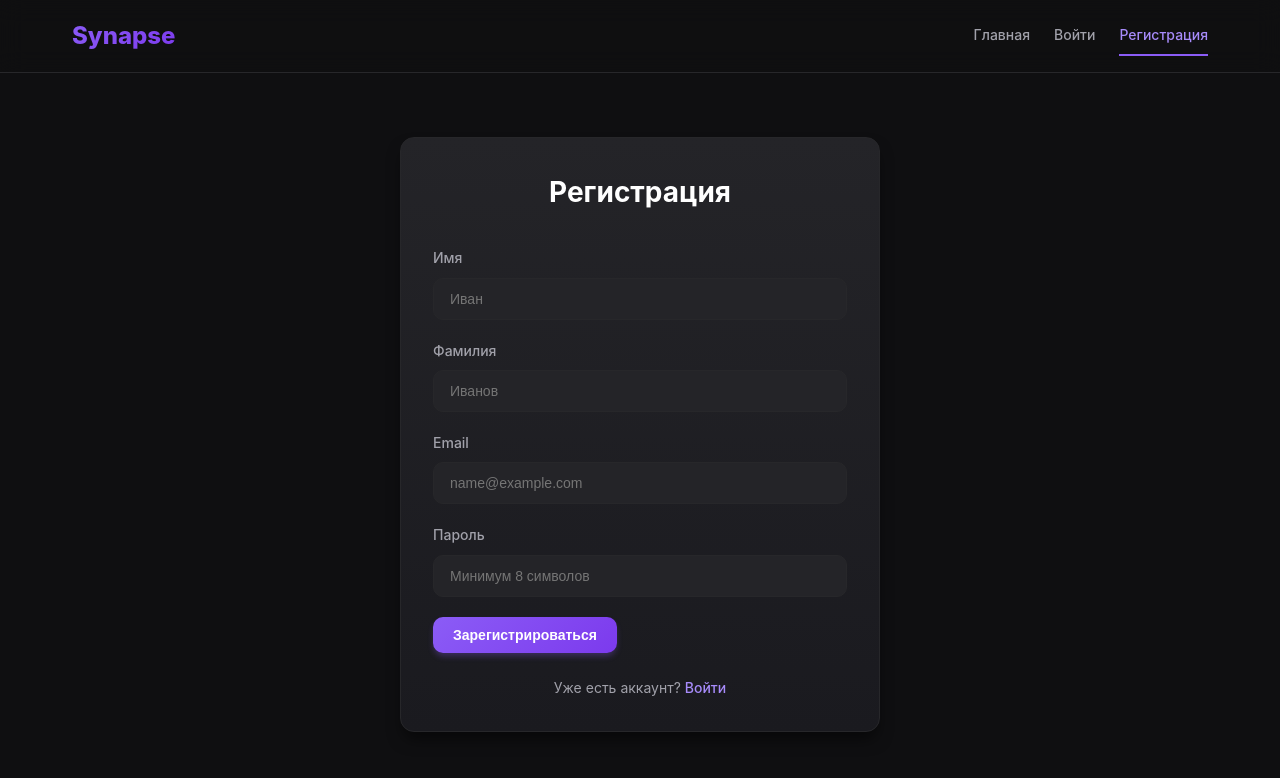
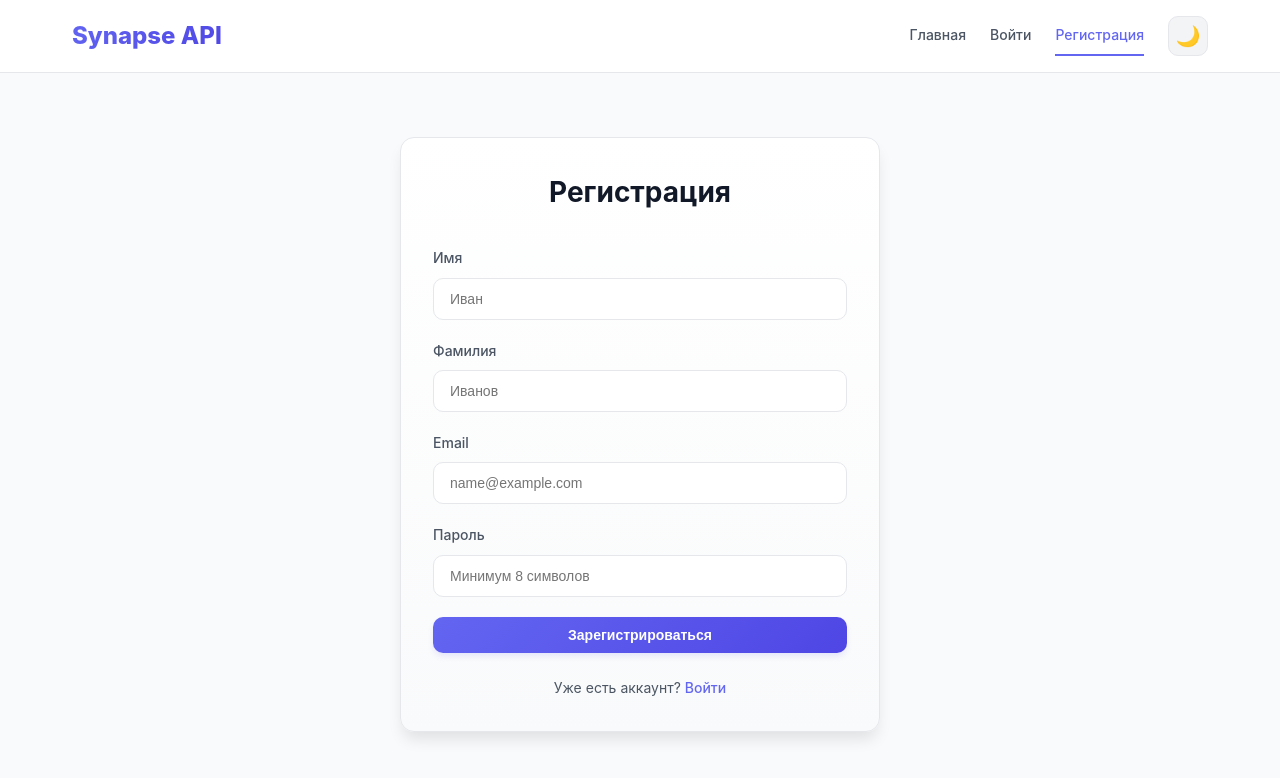
Before and after one commit to trauringetag/synapse-frontend, a React (Vite) app: page /register in a window 1280 px wide. Shown: the top 778 px of the page. Built offline with nearby package versions, Linux system fonts and the light colour scheme; the HTML template or start-up script is replaced by a standard one.

Commit message:
Светлая / Темная тема

```diff
--- a/src/App.jsx
+++ b/src/App.jsx
@@ -1,3 +1,4 @@
+import { useState, useEffect } from 'react';
 import { BrowserRouter as Router, Routes, Route, Navigate } from 'react-router-dom';
 import Header from './components/Header';
 import Home from './components/Home';
@@ -16,6 +17,17 @@ function ProtectedRoute({ children }) {
 }
 
 function App() {
+  const [theme, setTheme] = useState('light');
+
+  useEffect(() => {
+    // Применяем сохраненную тему при загрузке
+    const savedTheme = localStorage.getItem('theme') || 'light';
+    setTheme(savedTheme);
+    if (savedTheme === 'dark') {
+      document.documentElement.classList.add('dark');
+    }
+  }, []);
+
   return (
     <Router>
       <Header />
--- a/src/components/Header.jsx
+++ b/src/components/Header.jsx
@@ -1,3 +1,4 @@
+import { useState, useEffect } from 'react';
 import { Link, useLocation, useNavigate } from 'react-router-dom';
 
 export default function Header() {
@@ -7,7 +8,24 @@ export default function Header() {
   const role = localStorage.getItem('role');
   const userName = localStorage.getItem('userName');
 
+  const [theme, setTheme] = useState(() => {
+    return localStorage.getItem('theme') || 'light';
+  });
+
   const isActive = (path) => location.pathname === path;
+
+  useEffect(() => {
+    if (theme === 'dark') {
+      document.documentElement.classList.add('dark');
+    } else {
+      document.documentElement.classList.remove('dark');
+    }
+    localStorage.setItem('theme', theme);
+  }, [theme]);
+
+  const toggleTheme = () => {
+    setTheme(prev => prev === 'light' ? 'dark' : 'light');
+  };
 
   const handleLogout = () => {
     localStorage.clear();
@@ -17,14 +35,22 @@ export default function Header() {
   return (
     <header className="site-header">
       <div className="header-container">
-        <Link to="/" className="header-logo">Synapse</Link>
+        <Link to="/" className="header-logo">
+          Synapse API
+        </Link>
 
         <nav className="header-nav">
           {!token ? (
             <>
-              <Link to="/" className={`nav-link ${isActive('/') ? 'active' : ''}`}>Главная</Link>
-              <Link to="/login" className={`nav-link ${isActive('/login') ? 'active' : ''}`}>Войти</Link>
-              <Link to="/register" className={`nav-link ${isActive('/register') ? 'active' : ''}`}>Регистрация</Link>
+              <Link to="/" className={`nav-link ${isActive('/') ? 'active' : ''}`}>
+                Главная
+              </Link>
+              <Link to="/login" className={`nav-link ${isActive('/login') ? 'active' : ''}`}>
+                Войти
+              </Link>
+              <Link to="/register" className={`nav-link ${isActive('/register') ? 'active' : ''}`}>
+                Регистрация
+              </Link>
             </>
           ) : (
             <>
@@ -42,9 +68,21 @@ export default function Header() {
                 <span className="user-name">{userName || 'Пользователь'}</span>
                 <span className={`badge badge-${role}`}>{role}</span>
               </div>
-              <button onClick={handleLogout} className="btn btn-secondary btn-sm">Выйти</button>
+
+              <button onClick={handleLogout} className="btn btn-secondary btn-sm">
+                Выйти
+              </button>
             </>
           )}
+
+          {/* Переключатель темы */}
+          <button
+            onClick={toggleTheme}
+            className="theme-toggle"
+            title={theme === 'light' ? 'Темная тема' : 'Светлая тема'}
+          >
+            {theme === 'light' ? '🌙' : '☀️'}
+          </button>
         </nav>
       </div>
     </header>
--- a/src/index.css
+++ b/src/index.css
@@ -1,24 +1,25 @@
+/* CSS переменные для светлой темы (базовая) */
 :root {
-  /* Цветовая палитра в стиле Vite/React */
-  --color-bg: #0f0f11;
-  --color-bg-secondary: #1a1a1f;
-  --color-surface: #242428;
-  --color-surface-hover: #2a2a30;
+  /* Цветовая палитра - светлая тема (серая) */
+  --color-bg: #f9fafb;
+  --color-bg-secondary: #f3f4f6;
+  --color-surface: #ffffff;
+  --color-surface-hover: #f9fafb;
 
-  --color-primary: #8b5cf6;
-  --color-primary-light: #a78bfa;
-  --color-primary-dark: #7c3aed;
-  --color-primary-glow: rgba(139, 92, 246, 0.4);
+  --color-primary: #6366f1;
+  --color-primary-light: #818cf8;
+  --color-primary-dark: #4f46e5;
+  --color-primary-glow: rgba(99, 102, 241, 0.15);
 
   --color-accent: #06b6d4;
   --color-accent-light: #22d3ee;
 
-  --color-text-main: #ffffff;
-  --color-text-secondary: #a1a1aa;
-  --color-text-muted: #71717a;
+  --color-text-main: #111827;
+  --color-text-secondary: #4b5563;
+  --color-text-muted: #9ca3af;
 
-  --color-border: #27272a;
-  --color-border-light: #3f3f46;
+  --color-border: #e5e7eb;
+  --color-border-light: #f3f4f6;
 
   --color-success: #10b981;
   --color-success-bg: rgba(16, 185, 129, 0.1);
@@ -34,12 +35,40 @@
   --radius-xl: 20px;
 
   /* Тени */
+  --shadow-sm: 0 1px 2px 0 rgba(0, 0, 0, 0.05);
+  --shadow-md: 0 4px 6px -1px rgba(0, 0, 0, 0.1);
+  --shadow-lg: 0 10px 15px -3px rgba(0, 0, 0, 0.1);
+  --shadow-glow: 0 0 20px rgba(99, 102, 241, 0.2);
+
+  /* Градиенты */
+  --gradient-primary: linear-gradient(135deg, #6366f1 0%, #4f46e5 100%);
+  --gradient-surface: linear-gradient(180deg, #ffffff 0%, #f9fafb 100%);
+}
+
+/* Темная тема */
+:root.dark {
+  --color-bg: #0f0f11;
+  --color-bg-secondary: #1a1a1f;
+  --color-surface: #242428;
+  --color-surface-hover: #2a2a30;
+
+  --color-primary: #8b5cf6;
+  --color-primary-light: #a78bfa;
+  --color-primary-dark: #7c3aed;
+  --color-primary-glow: rgba(139, 92, 246, 0.4);
+
+  --color-text-main: #ffffff;
+  --color-text-secondary: #a1a1aa;
+  --color-text-muted: #71717a;
+
+  --color-border: #27272a;
+  --color-border-light: #3f3f46;
+
   --shadow-sm: 0 1px 2px 0 rgba(0, 0, 0, 0.3);
   --shadow-md: 0 4px 6px -1px rgba(0, 0, 0, 0.4);
   --shadow-lg: 0 10px 15px -3px rgba(0, 0, 0, 0.5);
   --shadow-glow: 0 0 20px rgba(139, 92, 246, 0.3);
 
-  /* Градиенты */
   --gradient-primary: linear-gradient(135deg, #8b5cf6 0%, #7c3aed 100%);
   --gradient-surface: linear-gradient(180deg, #242428 0%, #1a1a1f 100%);
 }
@@ -56,16 +85,17 @@ body {
   color: var(--color-text-main);
   line-height: 1.6;
   min-height: 100vh;
+  transition: background-color 0.3s ease, color 0.3s ease;
 }
 
 /* --- Шапка сайта --- */
 .site-header {
-  background: rgba(15, 15, 17, 0.8);
-  backdrop-filter: blur(12px);
+  background: var(--color-surface);
   border-bottom: 1px solid var(--color-border);
   position: sticky;
   top: 0;
   z-index: 100;
+  transition: background-color 0.3s ease, border-color 0.3s ease;
 }
 
 .header-container {
@@ -109,11 +139,11 @@ body {
 }
 
 .nav-link:hover {
-  color: var(--color-text-main);
+  color: var(--color-primary);
 }
 
 .nav-link.active {
-  color: var(--color-primary-light);
+  color: var(--color-primary);
   border-bottom-color: var(--color-primary);
 }
 
@@ -129,6 +159,29 @@ body {
   font-size: 0.875rem;
 }
 
+/* Переключатель темы */
+.theme-toggle {
+  background: var(--color-bg-secondary);
+  border: 1px solid var(--color-border);
+  border-radius: var(--radius-md);
+  padding: 0; /* 👈 Убрали padding */
+  cursor: pointer;
+  display: flex;
+  align-items: center;
+  justify-content: center;
+  width: 40px;
+  height: 40px;
+  transition: all 0.2s;
+  color: var(--color-text-main);
+  font-size: 1.25rem;
+  line-height: 1;
+}
+
+.theme-toggle:hover {
+  border-color: var(--color-primary);
+  background: var(--color-primary-glow);
+}
+
 /* --- Кнопки --- */
 .btn {
   display: inline-flex;
@@ -142,28 +195,29 @@ body {
   cursor: pointer;
   transition: all 0.2s;
   text-decoration: none;
-  width: auto;
+  width: 100%;
+  max-width: 100%;
 }
 
 .btn-primary {
   background: var(--gradient-primary);
   color: white;
-  box-shadow: 0 4px 6px -1px rgba(139, 92, 246, 0.3);
+  box-shadow: 0 4px 6px -1px var(--color-primary-glow);
 }
 
 .btn-primary:hover {
   transform: translateY(-1px);
-  box-shadow: 0 6px 8px -1px rgba(139, 92, 246, 0.4);
+  box-shadow: 0 6px 8px -1px var(--color-primary-glow);
 }
 
 .btn-secondary {
   background: var(--color-surface);
   color: var(--color-text-main);
-  border: 1px solid var(--color-border-light);
+  border: 1px solid var(--color-border);
 }
 
 .btn-secondary:hover {
-  background: var(--color-surface-hover);
+  background: var(--color-bg-secondary);
   border-color: var(--color-primary);
 }
 
@@ -199,6 +253,7 @@ body {
   max-width: 480px;
   margin: 4rem auto;
   box-shadow: var(--shadow-lg);
+  transition: background-color 0.3s ease, border-color 0.3s ease;
 }
 
 .card-admin {
@@ -255,11 +310,11 @@ body {
 
 .input-admin {
   border-color: var(--color-primary);
-  background: rgba(139, 92, 246, 0.05);
+  background: var(--color-primary-glow);
 }
 
 .input-admin:focus {
-  box-shadow: 0 0 0 3px rgba(139, 92, 246, 0.2);
+  box-shadow: 0 0 0 3px rgba(99, 102, 241, 0.2);
 }
 
 /* --- Уведомления --- */
@@ -288,14 +343,14 @@ body {
 
 /* --- Ссылки --- */
 .link {
-  color: var(--color-primary-light);
+  color: var(--color-primary);
   text-decoration: none;
   font-weight: 500;
   transition: color 0.2s;
 }
 
 .link:hover {
-  color: var(--color-primary);
+  color: var(--color-primary-dark);
   text-decoration: underline;
 }
 
@@ -324,7 +379,7 @@ body {
 .home-title {
   font-size: 3.5rem;
   font-weight: 800;
-  background: linear-gradient(135deg, #fff 0%, #a78bfa 100%);
+  background: linear-gradient(135deg, var(--color-primary) 0%, var(--color-primary-dark) 100%);
   -webkit-background-clip: text;
   -webkit-text-fill-color: transparent;
   background-clip: text;
@@ -333,7 +388,7 @@ body {
 }
 
 .text-primary {
-  color: var(--color-primary-light);
+  color: var(--color-primary);
 }
 
 .home-description {
@@ -441,7 +496,7 @@ th, td {
 }
 
 th {
-  background: var(--color-surface);
+  background: var(--color-bg-secondary);
   font-weight: 600;
   color: var(--color-text-secondary);
   text-transform: uppercase;
@@ -470,7 +525,7 @@ tr:hover td {
 
 .badge-admin {
   background: rgba(245, 158, 11, 0.15);
-  color: #fbbf24;
+  color: #d97706;
   border: 1px solid rgba(245, 158, 11, 0.3);
 }
 
@@ -550,7 +605,7 @@ tr:hover td {
   left: 0;
   right: 0;
   bottom: 0;
-  background-color: rgba(0, 0, 0, 0.7);
+  background-color: rgba(0, 0, 0, 0.5);
   backdrop-filter: blur(4px);
   display: flex;
   align-items: center;
@@ -608,7 +663,7 @@ tr:hover td {
 }
 
 .modal-close:hover {
-  background: var(--color-surface);
+  background: var(--color-bg-secondary);
   color: var(--color-text-main);
 }
 
```
